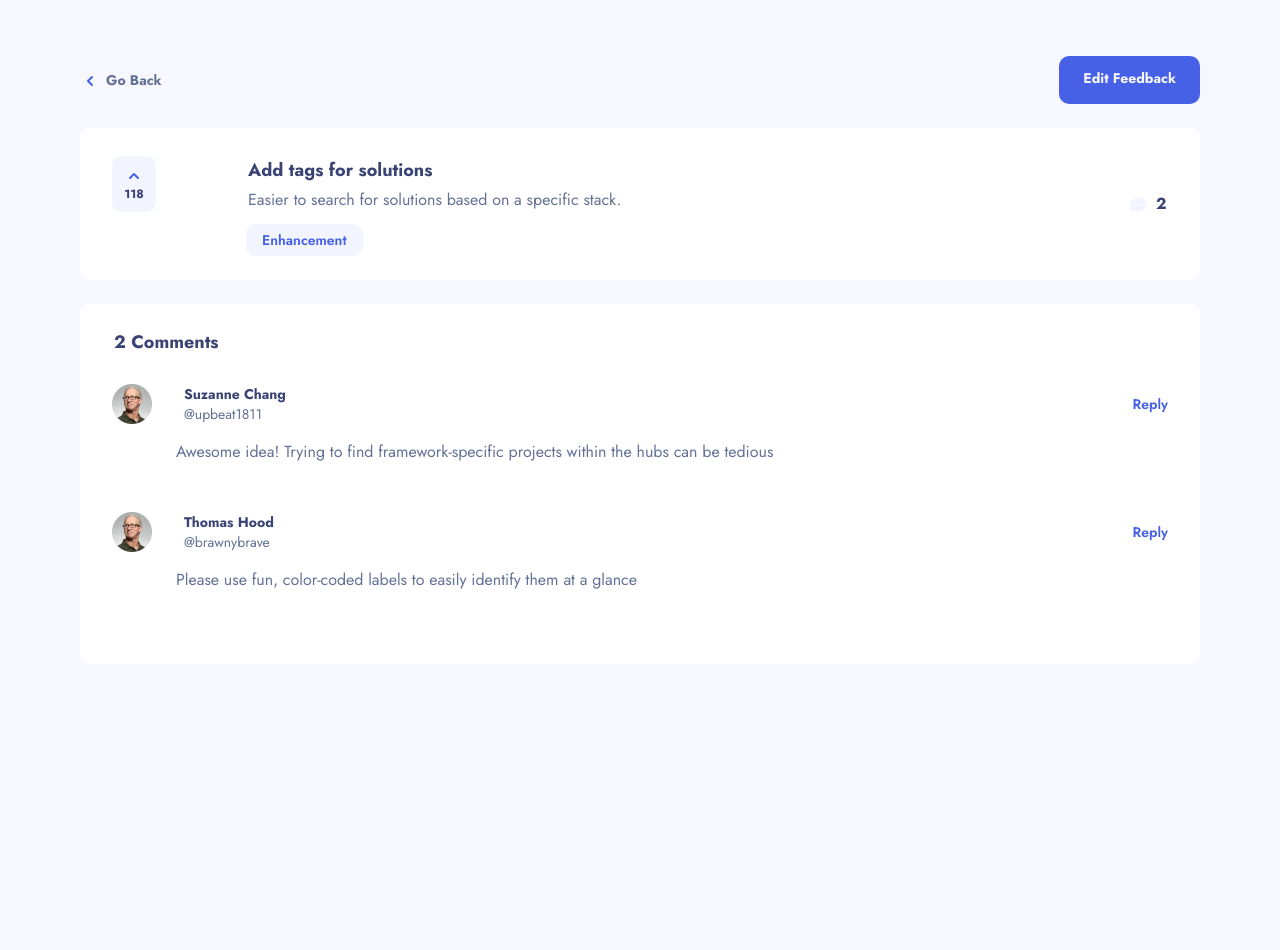
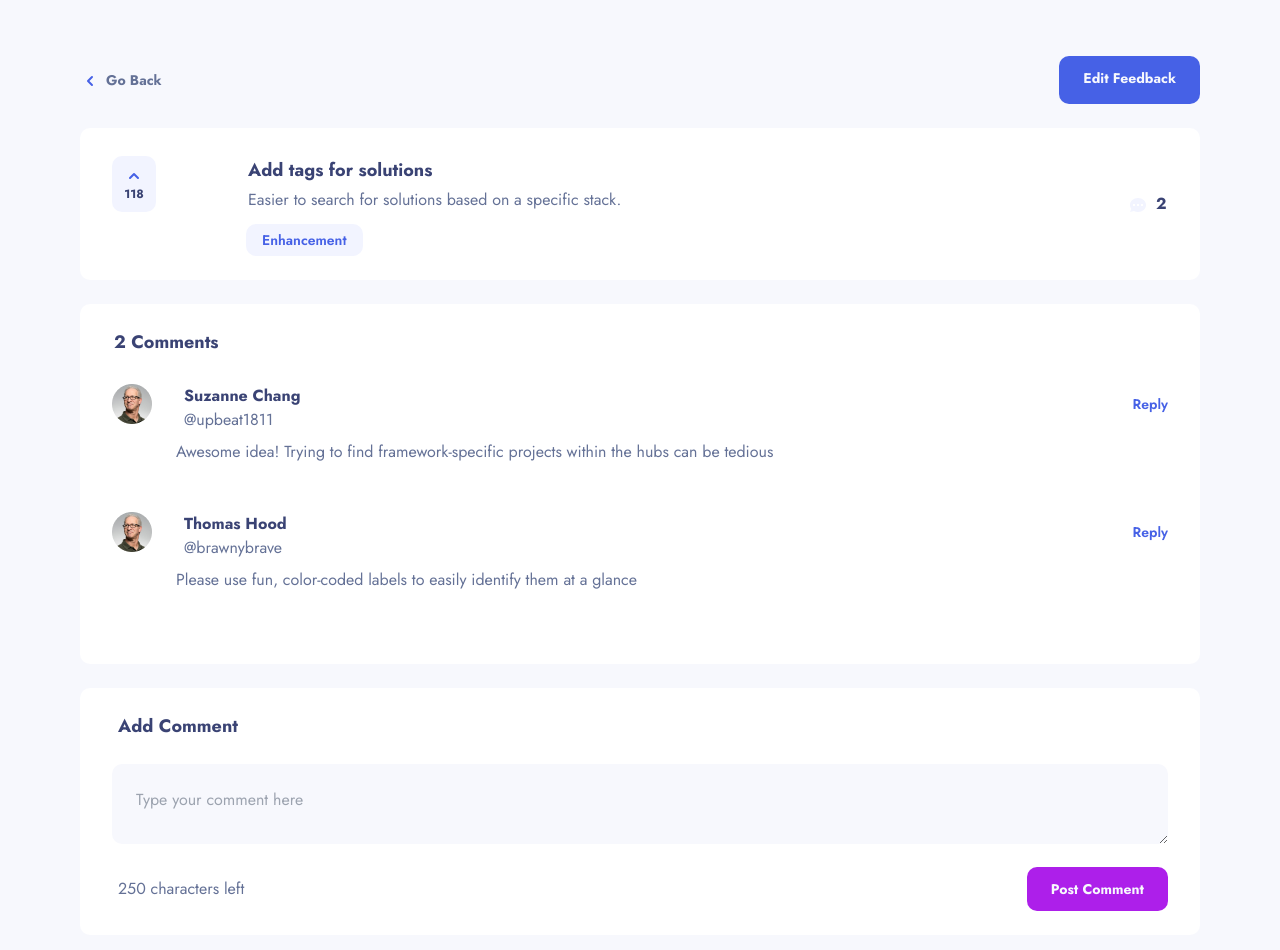
Before and after one commit to lianetvazquez93/product-feedback-app, a React (Create React App) app: page /details/1 in a window 1280 px wide. Shown: the top 950 px of the page. Before the commit the page ends 800 px from the top, so only its background shows below. Built offline with nearby package versions, Linux system fonts and the light colour scheme; data requests are answered from the project's data file.

Commit message:
wip: create add-comment

```diff
--- /dev/null
+++ b/src/components/AddComment.tsx
@@ -0,0 +1,25 @@
+import React, { useState } from 'react';
+
+const AddComment: React.FC = () => {
+  const [charCount, setCharCount] = useState<number>(0);
+
+  return (
+    <div className="bg-white rounded-large py-6 px-6 md:px-8 mt-6">
+      <span className="font-bold text-lg text-indigo pl-1.5">Add Comment</span>
+      <textarea
+        className="w-full h-20 p-4 md:p-6 mt-6 rounded-large bg-gray-light"
+        placeholder="Type your comment here"
+        onChange={(e) => setCharCount(e.target.value.length)}
+        maxLength={250}
+      ></textarea>
+      <div className="flex justify-between items-center mt-4">
+        <span className="text-base text-gray-dark pl-1.5">{250 - charCount} characters left</span>
+        <button className="bg-purple bg:purple-light rounded-large font-bold text-sm text-gray-light px-4 md:px-6 py-2.5 md:py-3">
+          Post Comment
+        </button>
+      </div>
+    </div>
+  );
+};
+
+export default AddComment;
--- a/src/components/CommentCard.tsx
+++ b/src/components/CommentCard.tsx
@@ -22,8 +22,8 @@ const CommentCard: React.FC<CommentCardProps> = ({ comment }) => {
         <div className="flex justify-start items-start h-full">
           <img src={imageelijah} className="h-full w-10 rounded-full" />
           <div className="h-full ml-4 md:ml-8 w-32">
-            <p className="font-bold text-sm text-indigo">{comment.user.name}</p>
-            <p className="text-sm text-gray-dark">@{comment.user.username}</p>
+            <p className="font-bold text-sm text-indigo md:text-base">{comment.user.name}</p>
+            <p className="text-sm text-gray-dark md:text-base">@{comment.user.username}</p>
           </div>
         </div>
         <button className="font-semibold text-sm text-blue hover:underline p-0">Reply</button>
--- a/src/components/ReplyCard.tsx
+++ b/src/components/ReplyCard.tsx
@@ -20,8 +20,8 @@ const ReplyCard: React.FC<ReplyCardProps> = ({ reply }) => {
         <button className="font-semibold text-sm text-blue hover:underline p-0">Reply</button>
       </div>
       <div className="mt-4 md:mt-2.5 md:pl-20">
-        <span className="font-bold text-sm text-purple">@{reply.replyingTo} </span>
-        <span className="text-sm text-gray-dark">{reply.content}</span>
+        <span className="font-bold text-sm text-purple md:text-base">@{reply.replyingTo} </span>
+        <span className="text-sm text-gray-dark md:text-base">{reply.content}</span>
       </div>
     </div>
   );
--- a/src/pages/FeedbackDetail.tsx
+++ b/src/pages/FeedbackDetail.tsx
@@ -4,6 +4,7 @@ import { useParams, Link } from 'react-router-dom';
 import { ProductRequest } from './Suggestions';
 import ProductRequestCard from '../components/ProductRequestCard';
 import CommentsList from '../components/CommentsList';
+import AddComment from '../components/AddComment';
 
 const FeedbackDetail: React.FC = () => {
   const [productRequest, setProductRequest] = useState<ProductRequest>();
@@ -49,6 +50,7 @@ const FeedbackDetail: React.FC = () => {
         <ProductRequestCard request={productRequest} />
       </div>
       {productRequest.comments ? <CommentsList comments={productRequest.comments} /> : <div className="hidden"></div>}
+      <AddComment />
     </div>
   );
 };
```
